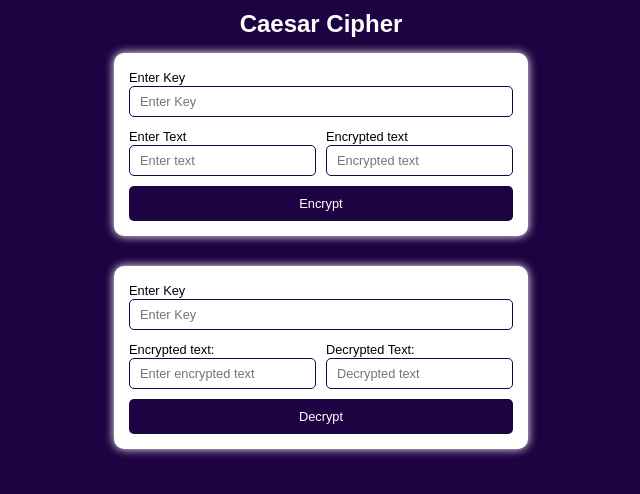
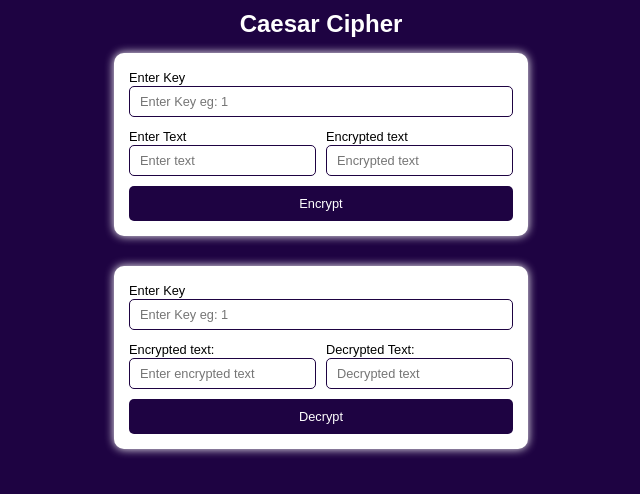
Before and after one commit to NorrisJaygbay/caesar-cipher, a plain HTML site: page index.html in a window 1280 px wide. Shown: the full height of the page, 319-959 px from the left. Drawn offline with Linux system fonts and the light colour scheme.

Commit message:
Add files via upload

```diff
--- a/index.html
+++ b/index.html
@@ -11,7 +11,7 @@
     <section class="encryptionControl">
         <div>
             <label for="">Enter Key</label><br>
-            <input type="text" id="encryptkey" placeholder="Enter Key">
+            <input type="text" id="encryptkey" placeholder="Enter Key eg: 1">
         </div>
 
         <div class="encryptionControl2">
@@ -31,7 +31,7 @@
     <section class="decryptionControl">
         <div>
             <label for="">Enter Key</label><br>
-            <input type="text" id="decryptKey" placeholder="Enter Key">
+            <input type="text" id="decryptKey" placeholder="Enter Key eg: 1">
         </div>
         <div class="encryptionControl2">
             <div>
```
